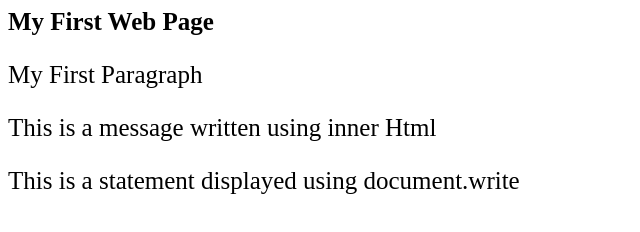
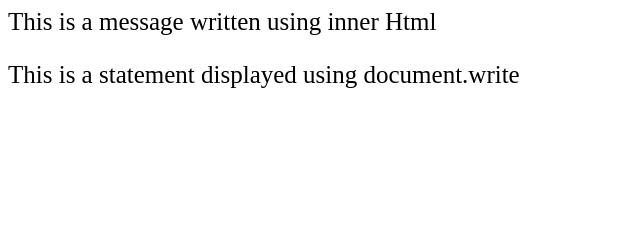
Before and after one commit to gomuningen2004/WAD-Files, a plain HTML site: page week 4/Message displays.html in a window 1280 px wide. Shown: the whole page, without its empty margins (0-640 px from the left). Drawn offline with Linux system fonts and the light colour scheme.

Commit message:
minor changes

```diff
--- a/week 4/Message displays.html
+++ b/week 4/Message displays.html
@@ -8,11 +8,7 @@
         </style>
     </head>
     <body>
-        <h1>My First Web Page</h1>
-        <p>My First Paragraph</p>
-
         <p id="demo"></p>
-
         <script>
             document.getElementById("demo").innerHTML = "This is a message written using inner Html";
             document.write("This is a statement displayed using document.write");
```
Also changed, not shown: week 4/Strings.html (+0 -1 lines).
